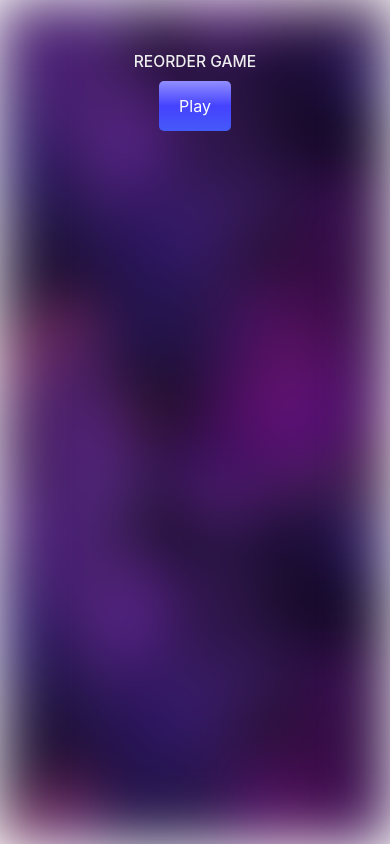
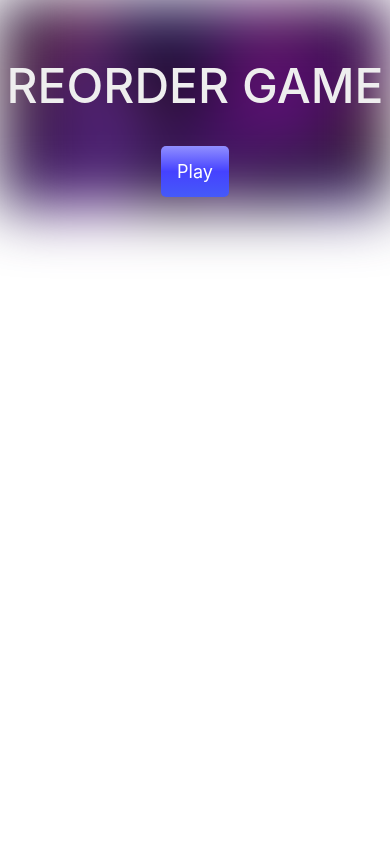
Before and after one commit to mpbstrd/reorder-game, a Nuxt app: page / in a window 390 px wide. Built offline with nearby package versions, Linux system fonts and the light colour scheme.

Commit message:
aligned to center the <ul> / list and made the responsive effects

```diff
--- a/components/ReorderGame.vue
+++ b/components/ReorderGame.vue
@@ -59,7 +59,7 @@
                     <div class="modal-content">
                         <p>Correct Answer is: {{ getCorrectOrder() }} </p>
                             <div class="modal-footer">
-                                <button type="button" class="btn btn-secondary" data-dismiss="modal" @click="closeModal">Close</button>
+                                <button type="button" class="btn btn-secondary" data-dismiss="modal" @click="closeModal">Proceed</button>
                                 <button type="button" class="btn btn-primary" @click="nextQuestion" v-if="correctAnswer">Next</button>
                             </div>
                         </div>
@@ -255,6 +255,7 @@ export default {
 <style>
 
 .container {
+  background-color: transparent;
   position: relative;
   z-index: 1;
 }
@@ -271,7 +272,7 @@ export default {
   background-size: cover;
   background-position: center;
   background-repeat: no-repeat;
-  height: 100vh;
+  height: 100%;
   filter: blur(30px);
   z-index: -1;
 }
@@ -280,7 +281,7 @@ h1 {
     text-align: center;
     padding-top: 50px;
     color:#eee;
-    font-size: 4vw;
+    font-size: 3rem;
 }
 
 p {
@@ -291,21 +292,39 @@ p {
     list-style: none;
     padding: 0;
     text-align: center  ;
+    display: flex;
+    flex-direction: column;
+    justify-content: center;
+    align-items: center ;
 }
 .itemList Li {
     padding: 10px;
     margin-bottom: 5px;
-    background: linear-gradient(to top, #455af8,  #4542ff, #918fff);
+    background: linear-gradient(to top, #354cfd,  #4c49fe, #6f6dfb);
     color: #ffffff;
     cursor: pointer;
     width: 50%;
     align-items: center;
+    display: inline-block;
 }
 
 .modal-content p{
     color:black;
 }
 
+.modal-content button {
+    background: transparent;
+    border:none;
+    color: rgb(0, 30, 255);
+    cursor:pointer;
+    font-size:14px;
+    padding: 10px 20px;
+}
+
+.modal-content button:hover{
+    background: linear-gradient(to top, #455af8,  #4542ff, #918fff);
+    color:rgb(255, 255, 255);
+}
 
 .modal {
   position: fixed;
@@ -314,7 +333,7 @@ p {
   width: 100%;
   height: 100%;
   background-color: rgba(0, 0, 0, 0.5);
-  color:#fff;
+  color:#000000;
   display: flex;
   justify-content: center;
   align-items: center;
@@ -332,7 +351,7 @@ button {
   border: none;
   text-align: center;
   max-width: 100%;
-  height:50px;
+
   padding: 10px 20px;
   border-radius: 5px;
   font-size: 16px;
@@ -340,11 +359,89 @@ button {
   transition: transform 0.2s ease-in-out;
 }
 
-.button:hover {
+button:hover {
   transform: scale(1.1);
+}
+
+/* Styles for screens smaller than 768px (e.g. smartphones) */
+@media (max-width: 767px) {
+    .container {
+        width: 100%;
+    }
+
+    h1 {
+        font-size: 3rem;
+    }
+
+    p {
+    font-size:1rem;
+    }
+
+    button {
+    font-size: 14px;
+    padding: 8px 12px;
+  }
+
+  button:hover {
+  transform: scale(1.1);
+}
+}
+
+/* Styles for screens between 768px and 1023px (e.g. tablets) */
+@media (min-width: 768px) and (max-width: 1023px) {
+    .container {
+        width: 80%;
+    }
+
+    h1 {
+        font-size: 4rem;
+    }
+
+    p {
+    font-size:1.5rem;
+    }
+
+    button {
+    font-size: 16px;
+    padding: 10px 14px;
+  }
+
+  button:hover {
+  transform: scale(1.1);
+}
+}
+
+/* Styles for screens larger than 1023px (e.g. desktops) */
+@media (min-width: 1024px) {
+    .container {
+        width: 60%;
+    }
+
+    h1 {
+        font-size: 5rem;
+    }
+
+    p {
+        font-size:3rem
+    }
+    }
+
+    button {
+    font-size: 18px;
+    padding: 12px 16px;
+  }
+
+button:hover {
+  transform: scale(1.1);
+}
+
+.container {
+    display: flex;
+    flex-direction: column;
+    justify-content: center;
+    align-items: center;
 }
 
 
 
-
 </style>
```
